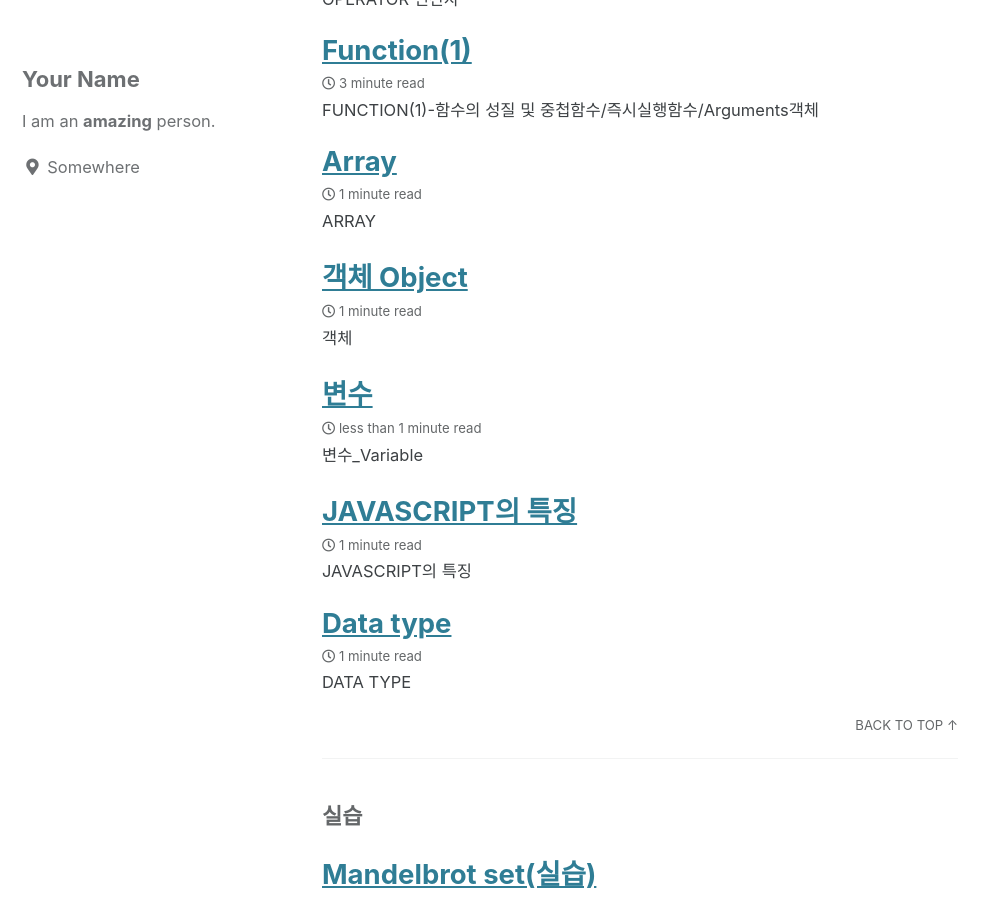
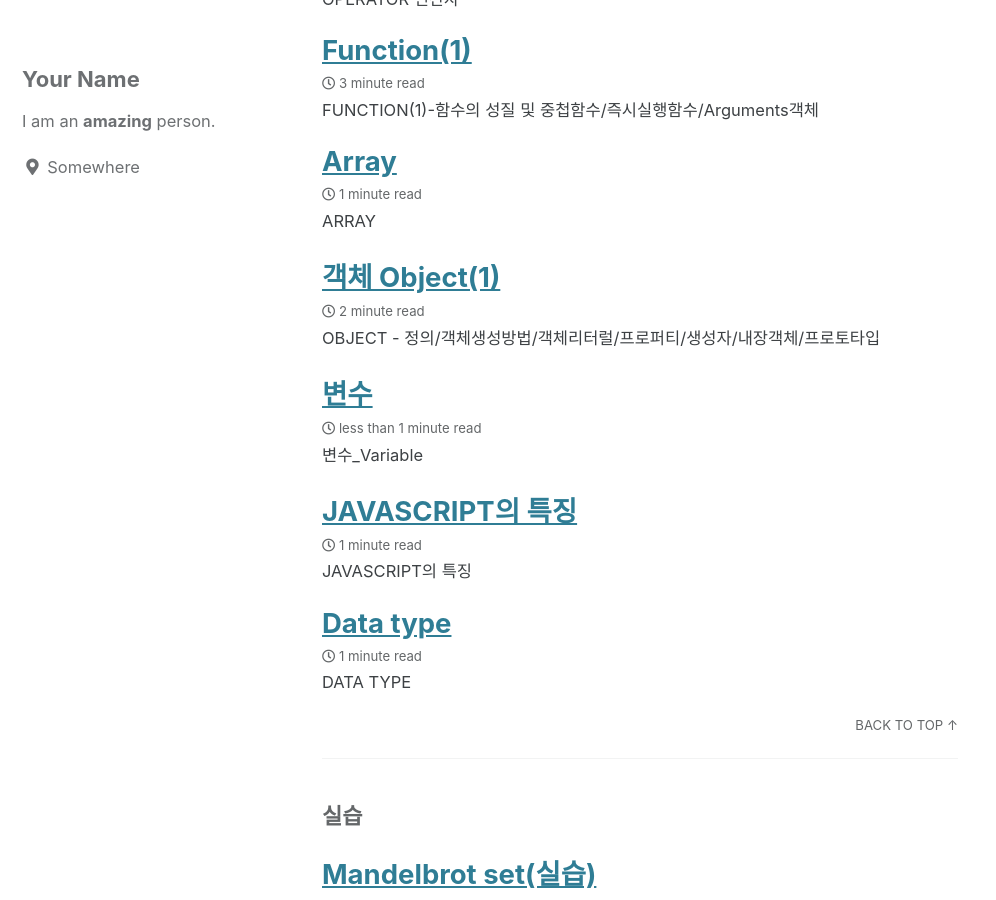
Before and after one commit to dareunk/dareunk.github.io, a Jekyll site: the page built from _pages/category-archive.md, in a window 1280 px wide and 900 px high, scrolled down 1162 px. Shown: the whole window, without its empty margins (0-996 px from the left). Built offline with Jekyll 4.4.1, drawn with Linux system fonts in a browser that asks for light colours; cached includes are drawn as plain includes; part of the change alters nothing that is shown.

Commit message:
add property

````diff
--- a/_posts/2021-07-18-object.md
+++ b/_posts/2021-07-18-object.md
@@ -1,5 +1,5 @@
 ---
-title: "객체 Object"
+title: "객체 Object(1)"
 category:
     - Javascript
 tag:
@@ -8,7 +8,7 @@ tag:
 toc: true
 ---
 
-# 객체
+#### OBJECT - 정의/객체생성방법/객체리터럴/프로퍼티/생성자/내장객체/프로토타입
 
 * #### 정의
 
@@ -20,6 +20,43 @@ toc: true
 
 
 ![KakaoTalk_20210718_231718849](https://user-images.githubusercontent.com/83913407/126070817-5fcdb734-b6f0-4e5d-8190-80e1b3f5aa26.jpg)
+
+* #### 객체의 생성방법
+
+1. 객체 리터럴로 생성하는 방법
+
+```javascript
+var card = { suit: "하트", rank: "A"};
+```
+
+2. 생성자로 생성하는 방법
+
+```javascript
+function Card(suit,rank){
+    this.suit = suit;
+    this.rank = rank;
+}
+var card = new Card("하트","A");
+```
+
+3. Object.create로 생성하는 방법(ECMAScript 5부터 추가)
+
+```javascript
+var card = Object.create(Object.prototype{
+    suit:{
+        value: "하트",
+        writeable: true,
+        enumerable: true,
+        configurable: true
+    },
+    rank: {
+        value: "A"
+        writeable: true,
+        enumerable: true,
+        configurable: true
+    };
+});
+```
 
 ---
 
@@ -159,3 +196,50 @@ Date생성자가 제공하는 주요 메서드
     - now.toLocaleDateString()
 
     - now.toLocaleTimeString()
+
+---
+
+### 프로토타입
+
+* ### 생성자안에서 메시드 생성주의
+
+```javascript
+function Circle(center,radius){
+    this.center= center,
+    this.radius= radius,
+    this.area= function(){
+        return Math.PI*this.radius*this.radius;
+    };
+}
+var c1 = new Circle({x:0,y:0},2.0);
+var c2 = new Circle({x:0,y:1},3.0);
+var c3 = new Circle({x:1,y:0},2.0);
+```
+
+생성자안에서 this뒤에 메서드를 정의하면 그 생성자로 생성한 모든 인스턴트에 메서드가 똑같이 추가됨. 즉, 같은 작업을 하는 메서드를 인스턴스 개수만큼 생성하게 되어 그만큼의 메모리 소비가 발생
+
+-> **prototype프로퍼티 이용하면 다음과 같은 문제 해결가능**
+
+* #### 프로토타입 객체
+
+```javascript
+
+function Circle(center,radius){
+    this.center= center,
+    this.radius= radius,
+}
+Circle.prototype.area = function(){
+        return Math.PI*this.radius*this.radius;
+};
+
+var c1 = new Circle({x:0,y:0},2.0);
+var c2 = new Circle({x:0,y:1},3.0);
+var c3 = new Circle({x:1,y:0},2.0);
+console.log("넓이=" + c1.area());
+```
+
+-함수도 객체이므로 prototype프로퍼티를 가지고 있음
+
+-똑같은 작업을 하는 메서드를 **프로토타입 객체**로 생성하여, 인스터스가 이 프로토타입 객체를 참조하게 함(**인스턴스가 프로토타입 객체를 상속하고 있다**)
+
+-**메모리 낭비를 피할 수 있음**
````
